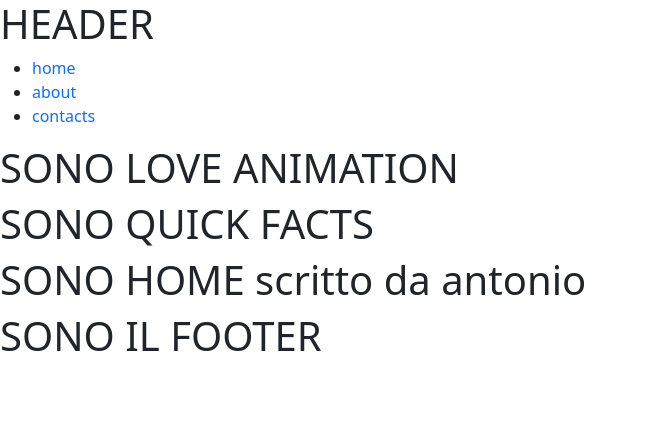
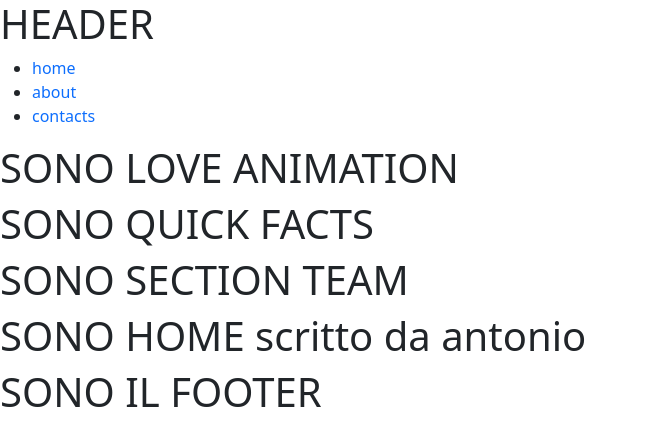
Before and after one commit to Chrissx77/proj-html-vuejs, a Vue app: page / in a window 1280 px wide. Shown: the top 446 px of the page, without its empty margins (0-645 px from the left). Built offline with nearby package versions, Linux system fonts and the light colour scheme.

Commit message:
Added Section Team component

```diff
--- a/src/pages/Home.vue
+++ b/src/pages/Home.vue
@@ -1,12 +1,14 @@
 <script>
 import LoveAnimation from './LoveAnimation.vue';
 import Facts from './Facts.vue';
+import SectionTeam from './SectionTeam.vue';
 
 export default {
   name: "Home",
   components:{
     LoveAnimation,
     Facts,
+    SectionTeam,
   }
 
 };
@@ -15,6 +17,8 @@ export default {
 <template>
   <LoveAnimation/>
   <Facts/>
+  <SectionTeam/>
+
   <!-- Componente: FACTS -->
   <!-- Componente: ANIMATE YOUR PROJECT -->
   <!-- Componente: WE LOVE -->
--- /dev/null
+++ b/src/pages/SectionTeam.vue
@@ -0,0 +1,16 @@
+<script>
+export default {
+  name: "SectionTeam",
+
+};
+</script>
+
+<template>
+
+  <h1>SONO SECTION TEAM</h1>
+</template>
+
+<style lang="scss" scoped>
+@use "../style/partials/variables" as *;
+@use "../style/partials/mixins" as *;
+</style>
```
